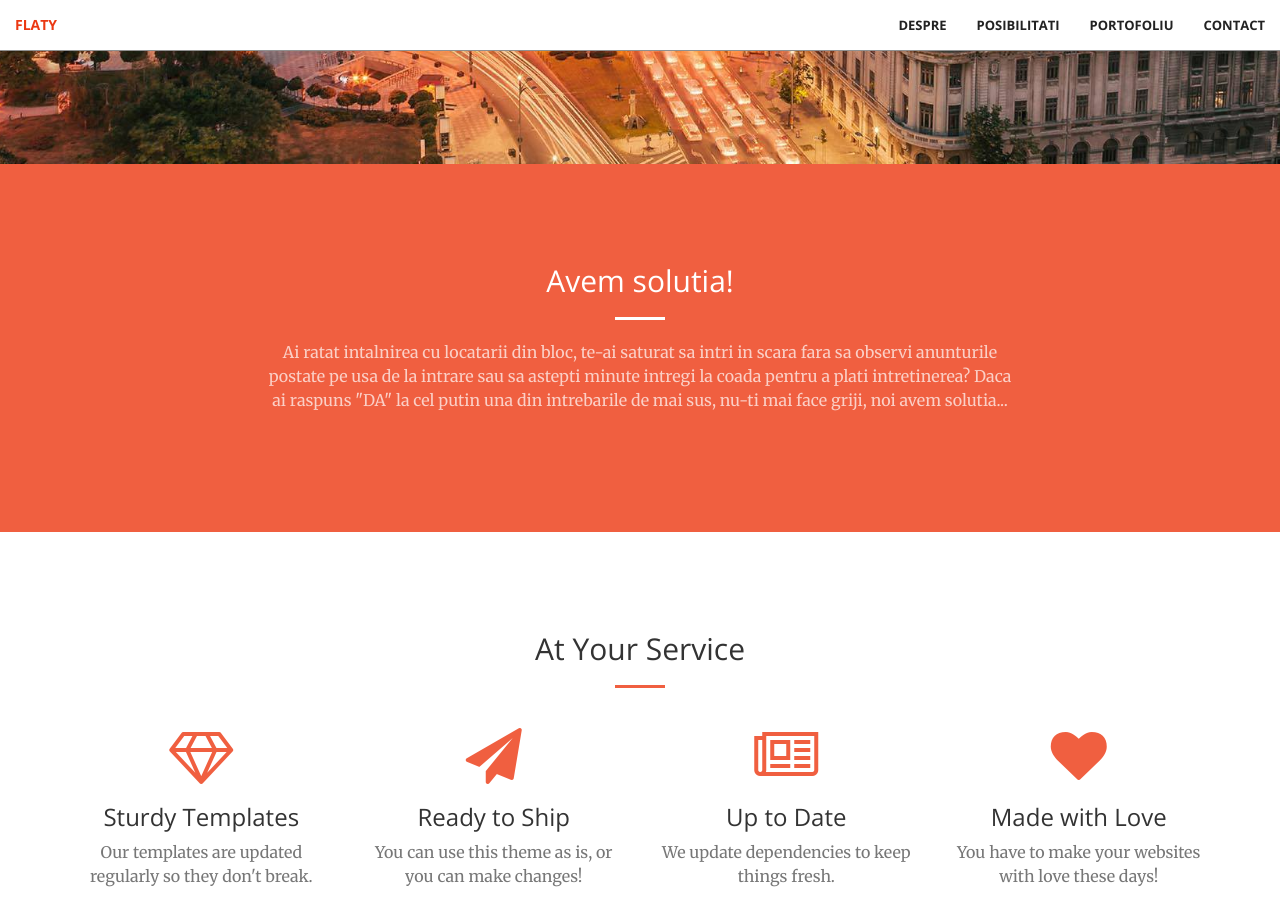
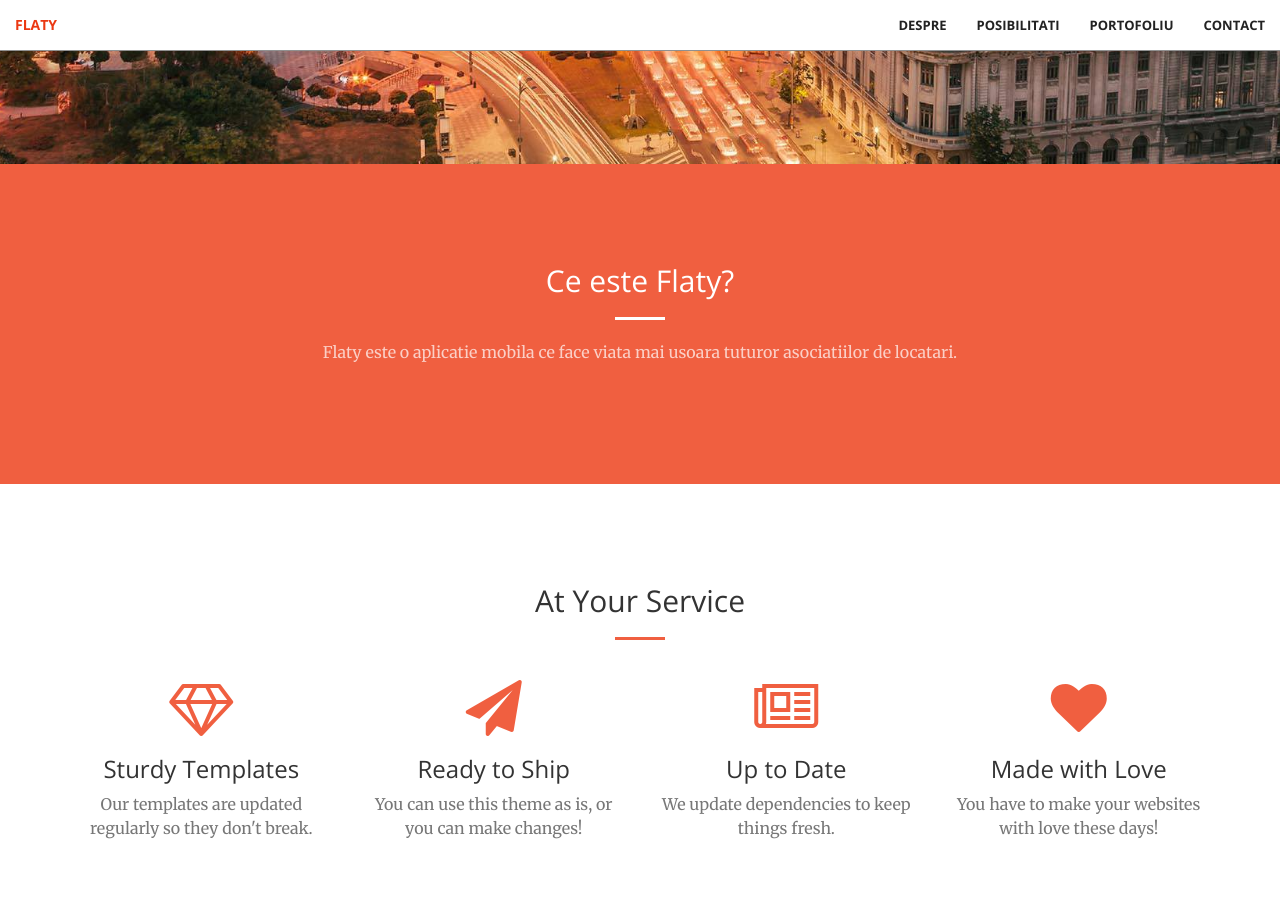
Before and after one commit to rptoma/Flaty-landing-page-2, a Jekyll site: the page built from index.html, in a window 1280 px wide and 900 px high, scrolled down 736 px. Built offline with Jekyll 4.4.1, drawn with Linux system fonts in a browser that asks for light colours.

Commit message:
Updated '_includes/call-to-action.html' via CloudCannon

```diff
--- a/_includes/call-to-action.html
+++ b/_includes/call-to-action.html
@@ -2,10 +2,10 @@
     <div class="container">
         <div class="row">
             <div class="col-lg-8 col-lg-offset-2 text-center">
-                <h2 class="section-heading">Avem solutia!</h2>
+                <h2 class="section-heading">Ce este Flaty?</h2>
                 <hr class="light">
-                <p class="text-faded">Ai ratat intalnirea cu locatarii din bloc, te-ai saturat sa intri in scara fara sa observi anunturile postate pe usa de la intrare sau sa astepti minute intregi la coada pentru a plati intretinerea?
-                Daca ai raspuns "DA" la cel putin una din intrebarile de mai sus, nu-ti mai face griji, noi avem solutia...</p>
+                <p class="text-faded">
+                Flaty este o aplicatie mobila ce face viata mai usoara tuturor asociatiilor de locatari.</p>
             </div>
         </div>
     </div>
```
